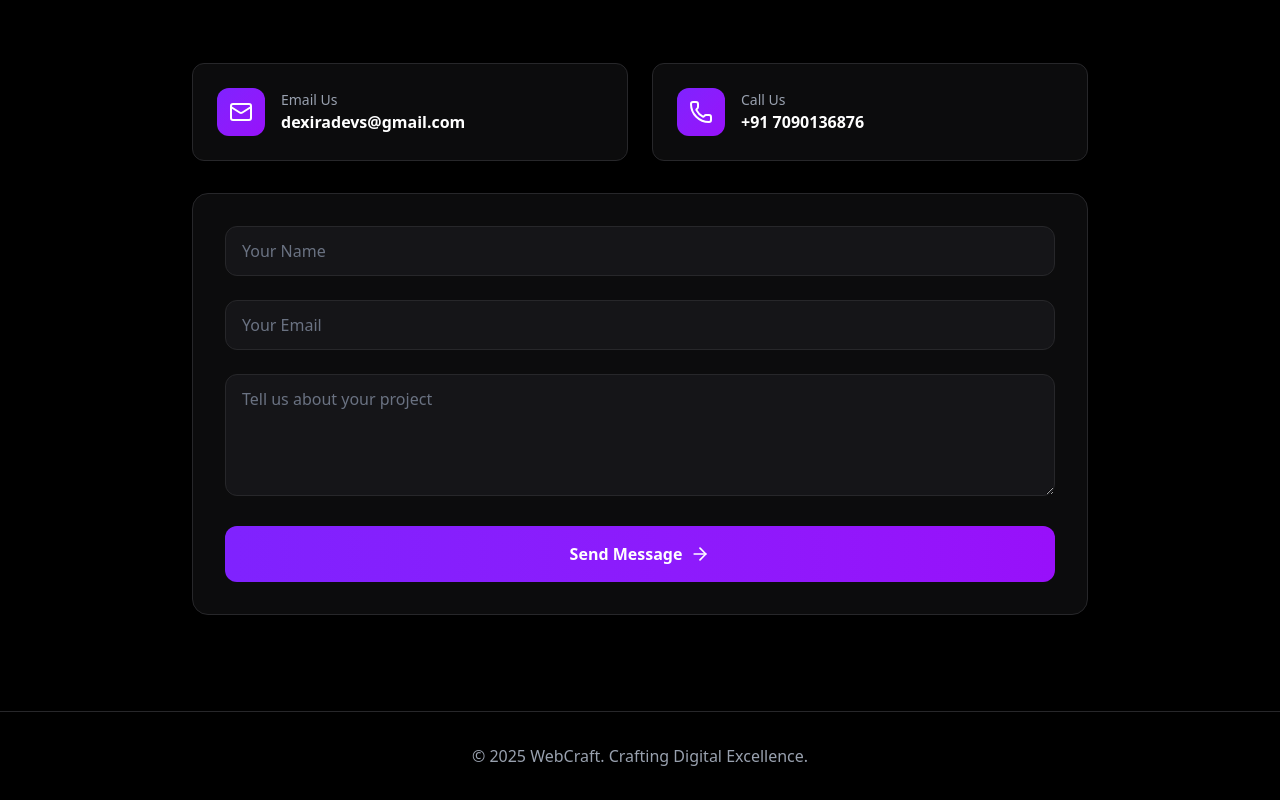
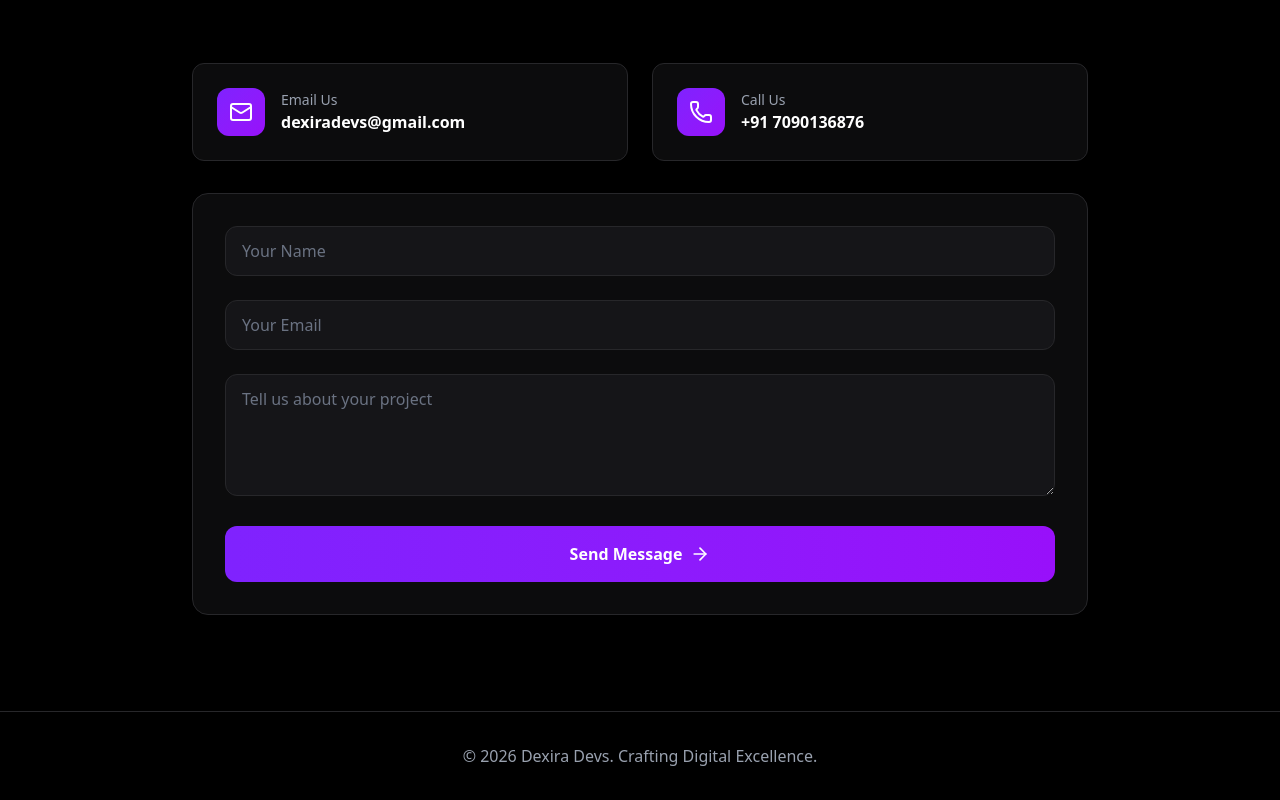
Before and after one commit to GururajHegde3/WebCraft, a React (Vite) app: page / in a window 1280 px wide. Shown: the part 3885-4685 px from the top of the page. Built offline with nearby package versions, Linux system fonts and the light colour scheme.

Commit message:
Update footer copyright year and company name

```diff
--- a/src/components/Footer.jsx
+++ b/src/components/Footer.jsx
@@ -2,9 +2,10 @@ const Footer = () => {
   return (
     <footer className="py-8 px-4 border-t border-zinc-800">
       <div className="max-w-6xl mx-auto text-center text-gray-400">
-        <p>© 2025 WebCraft. Crafting Digital Excellence.</p>
+        <p>© 2026 Dexira Devs. Crafting Digital Excellence.</p>
       </div>
     </footer>
   );
 };
+
 export default Footer;
```
